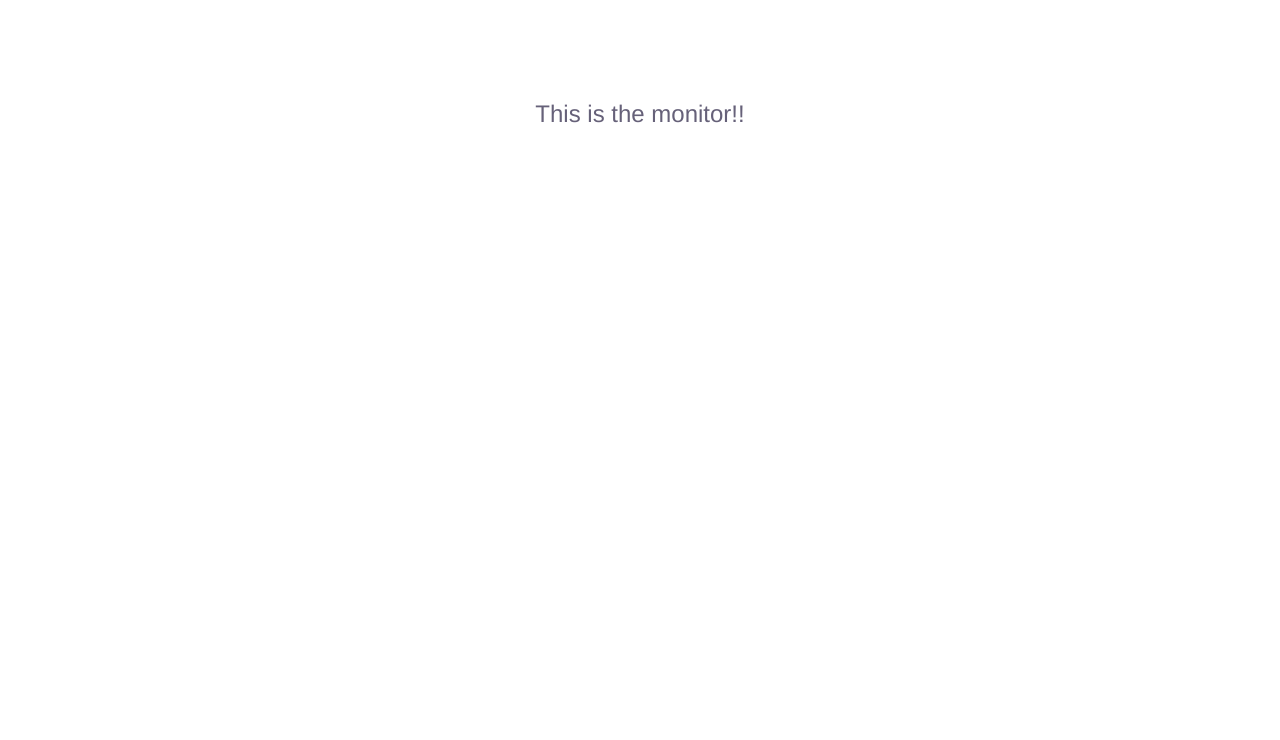
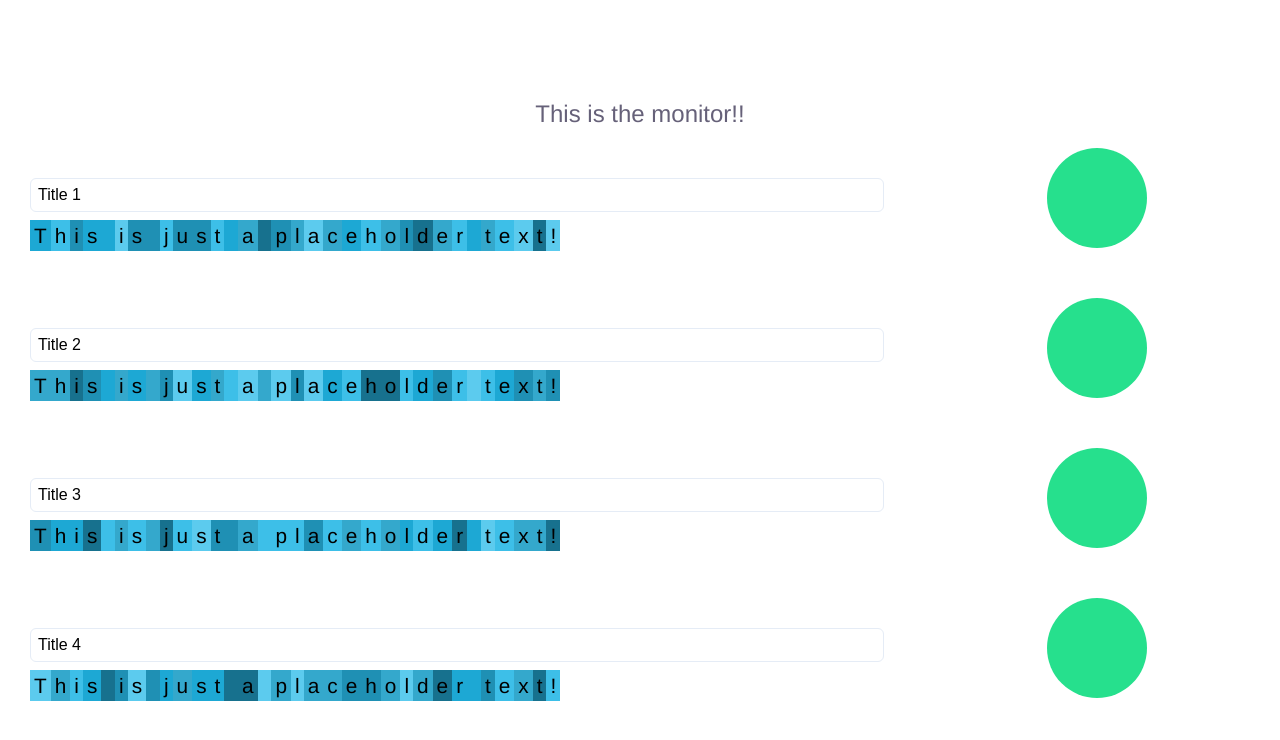
Before and after one commit to thedatadev/rnn-visual, a React app: page /monitor in a window 1280 px wide. Shown: the top 740 px of the page. Built offline with nearby package versions, Linux system fonts and the light colour scheme.

Commit message:
monitor component arrangement

```diff
--- /dev/null
+++ b/src/components/Monitor/Char.js
@@ -0,0 +1,20 @@
+import React from "react";
+
+class Char extends React.Component {
+  constructor() {
+    super();
+
+  }
+
+  render() {
+
+    return (
+      <span className="char" style={{
+        backgroundColor: this.props.color,
+        padding: "4px"
+      }}>{this.props.char}</span>
+    );
+  }
+}
+
+export default Char;
--- a/src/components/Monitor/Graph.js
+++ b/src/components/Monitor/Graph.js
@@ -0,0 +1,26 @@
+import React from "react";
+
+class Graph extends React.Component {
+  constructor() {
+    super();
+  }
+
+  render() {
+    return (
+      <div className="graph" style={{
+        width: "30%",
+        display: "flex",
+        justifyContent: "center"
+      }}>
+        <div style={{
+          width: "100px",
+          height: "100px",
+          borderRadius: "50%",
+          backgroundColor: "rgb(38, 224, 141)"
+        }}></div>
+      </div>
+    );
+  }
+}
+
+export default Graph;
--- a/src/components/Monitor/Sequence.js
+++ b/src/components/Monitor/Sequence.js
@@ -0,0 +1,55 @@
+import React from "react";
+
+import Char from "./Char";
+
+class Sequence extends React.Component {
+  constructor() {
+    super();
+    this.getRandomColor = (colors) => colors[Math.floor(Math.random() * Math.floor(colors.length))];
+  }
+
+  render() {
+
+    const colors = [
+      "rgb(92, 203, 238)",
+      "rgb(61, 191, 232)",
+      "rgb(52, 168, 204)",
+      "rgb(29, 168, 212)",
+      "rgb(31, 144, 180)",
+      "rgb(23, 113, 142)"
+    ];
+
+
+    return (
+      <div className="sequence" style={{
+        width: "70%",
+        display: "flex",
+        flexDirection: "column",
+        justifyContent: "center",
+        padding: "30px",
+      }}>
+        <div className="title" style={{
+          textAlign: "left",
+          padding: "7px",
+          fontFamily: "Arial",
+          border: "1px solid rgb(229, 236, 246)",
+          borderRadius: "6px"
+
+        }}>{this.props.title}</div>
+        <div className="content" style={
+          { marginTop: "12px",
+          textAlign: "left",
+          fontWeight: "100",
+          fontSize: "1.3em",
+        }
+      }>{ this.props.content.split('').map((value, index) => {
+              return <Char key={index} char={value} color={this.getRandomColor(colors)}/>
+          })
+        }
+        </div>
+      </div>
+    );
+  }
+}
+
+export default Sequence;
--- a/src/components/Monitor/Text.js
+++ b/src/components/Monitor/Text.js
@@ -0,0 +1,25 @@
+import React from "react";
+import Sequence from "./Sequence";
+import Graph from "./Graph";
+
+class Text extends React.Component {
+  constructor() {
+    super();
+  }
+
+  render() {
+    return (
+      <div className="text" style={{
+        display: "flex",
+        margin: "20px auto"
+        }}>
+
+        <Sequence title={this.props.text.title}
+                  content={this.props.text.content} />
+        <Graph />
+      </div>
+    );
+  }
+}
+
+export default Text;
--- a/src/components/Monitor/TextList.js
+++ b/src/components/Monitor/TextList.js
@@ -0,0 +1,40 @@
+import React from "react";
+import Text from "./Text";
+
+class TextList extends React.Component {
+  constructor() {
+    super();
+  }
+
+  render() {
+
+    const texts = [
+      {
+        title: "Title 1",
+        content: "This is just a placeholder text!"
+      },
+      {
+        title: "Title 2",
+        content: "This is just a placeholder text!"
+      },
+      {
+        title: "Title 3",
+        content: "This is just a placeholder text!"
+      },
+      {
+        title: "Title 4",
+        content: "This is just a placeholder text!"
+      }
+    ]
+
+    return (
+      <div className="text-list" style={{marginTop: "20px"}}>
+        {texts.map((value, index) => {
+          return <Text key={index} text={value} />
+        })}
+      </div>
+    );
+  }
+}
+
+export default TextList;
--- a/src/components/Monitor/index.js
+++ b/src/components/Monitor/index.js
@@ -1,10 +1,12 @@
 import React from 'react';
+import TextList from "./TextList";
 
 class Monitor extends React.Component {
   render() {
     return (
       <div id="monitor">
         <h1>This is the monitor!!</h1>
+        <TextList />
       </div>
     );
   }
```
Also changed, not shown: src/components/Monitor/Loading.js (+15 -0 lines), 1 other file (tests, documents, lock files or other folders).
